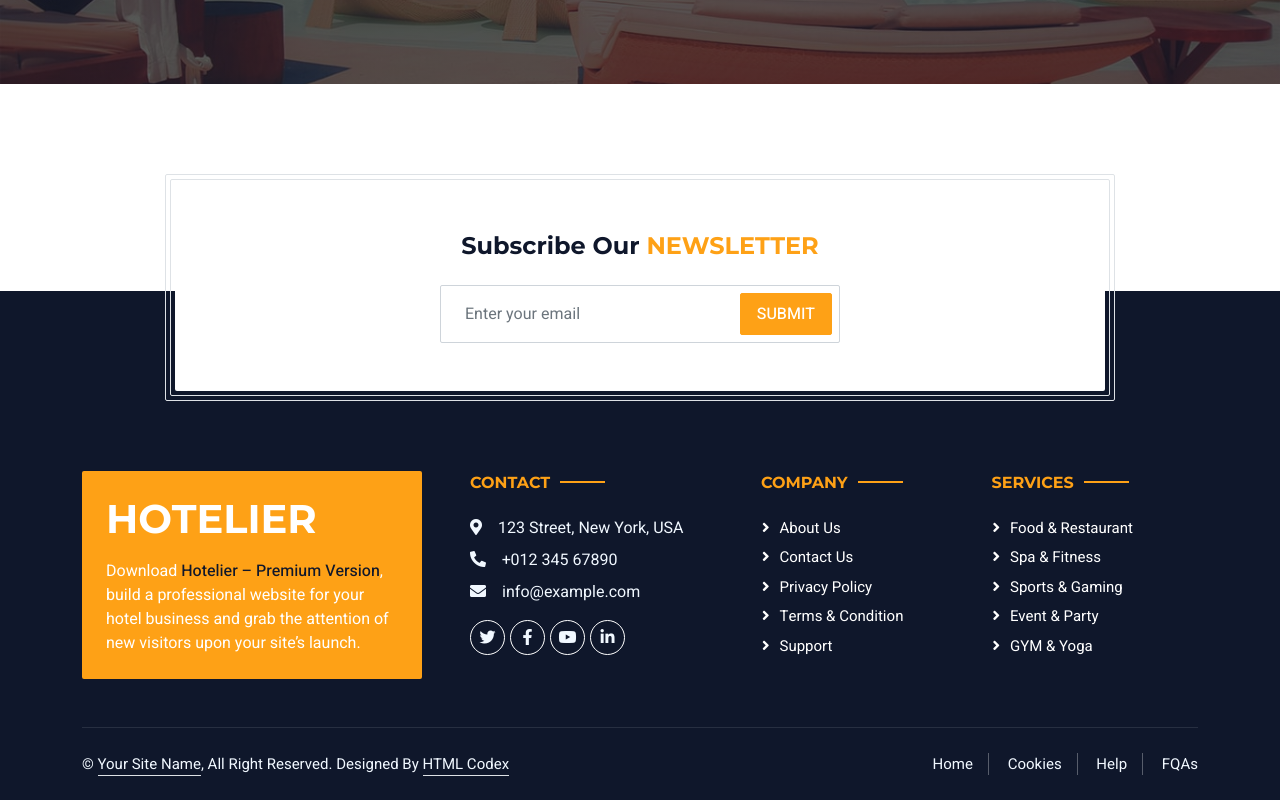
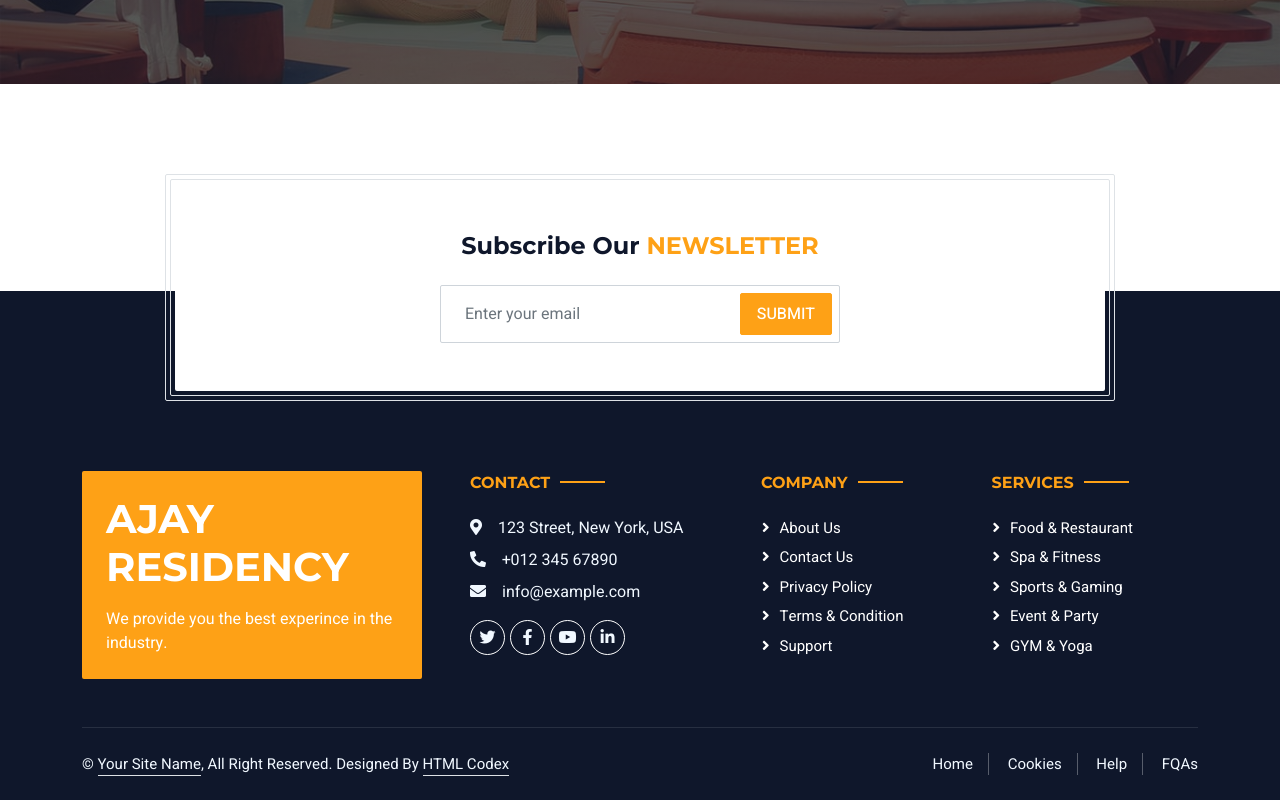
Before and after one commit to Pratik94229/Ajay-Residency, a plain HTML site: page testimonial.html in a window 1280 px wide. Shown: the part 846-1646 px from the top of the page. Drawn offline with nearby package versions, Linux system fonts and the light colour scheme.

Commit message:
minor fixes

```diff
--- a/testimonial.html
+++ b/testimonial.html
@@ -3,7 +3,7 @@
 
 <head>
     <meta charset="utf-8">
-    <title>Hotelier - Hotel HTML Template</title>
+    <title>Testimony</title>
     <meta content="width=device-width, initial-scale=1.0" name="viewport">
     <meta content="" name="keywords">
     <meta content="" name="description">
@@ -47,7 +47,8 @@
             <div class="row gx-0">
                 <div class="col-lg-3 bg-dark d-none d-lg-block">
                     <a href="index.html" class="navbar-brand w-100 h-100 m-0 p-0 d-flex align-items-center justify-content-center">
-                        <h1 class="m-0 text-primary text-uppercase">Hotelier</h1>
+                        <h1 class="m-0 text-primary text-uppercase d-block">Ajay</h1>
+                        <h1 class="m-0 text-primary text-uppercase fs-5 d-block">Residency</h1>
                     </a>
                 </div>
                 <div class="col-lg-9">
@@ -74,7 +75,7 @@
                     </div>
                     <nav class="navbar navbar-expand-lg bg-dark navbar-dark p-3 p-lg-0">
                         <a href="index.html" class="navbar-brand d-block d-lg-none">
-                            <h1 class="m-0 text-primary text-uppercase">Hotelier</h1>
+                            <h1 class="m-0 text-primary text-uppercase">Ajay Residency</h1>
                         </a>
                         <button type="button" class="navbar-toggler" data-bs-toggle="collapse" data-bs-target="#navbarCollapse">
                             <span class="navbar-toggler-icon"></span>
@@ -237,9 +238,9 @@
                 <div class="row g-5">
                     <div class="col-md-6 col-lg-4">
                         <div class="bg-primary rounded p-4">
-                            <a href="index.html"><h1 class="text-white text-uppercase mb-3">Hotelier</h1></a>
+                            <a href="index.html"><h1 class="text-white text-uppercase mb-3">Ajay Residency</h1></a>
                             <p class="text-white mb-0">
-								Download <a class="text-dark fw-medium" href="https://htmlcodex.com/hotel-html-template-pro">Hotelier – Premium Version</a>, build a professional website for your hotel business and grab the attention of new visitors upon your site’s launch.
+								We provide you the best experince in the industry.
 							</p>
                         </div>
                     </div>
```
Also changed, not shown: booking.html (+1 -1 lines), contact.html (+1 -1 lines), index.html (+2 -2 lines), service.html (+1 -1 lines), team.html (+2 -2 lines).
